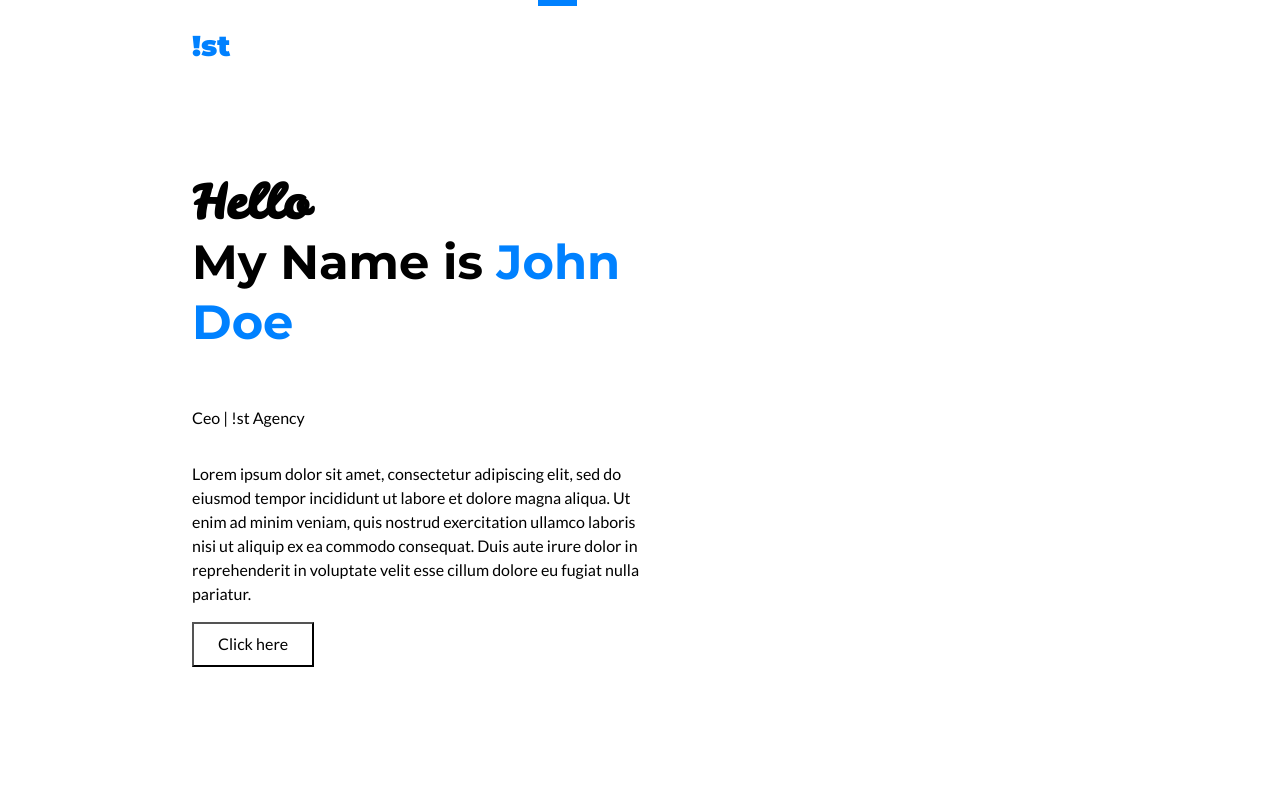
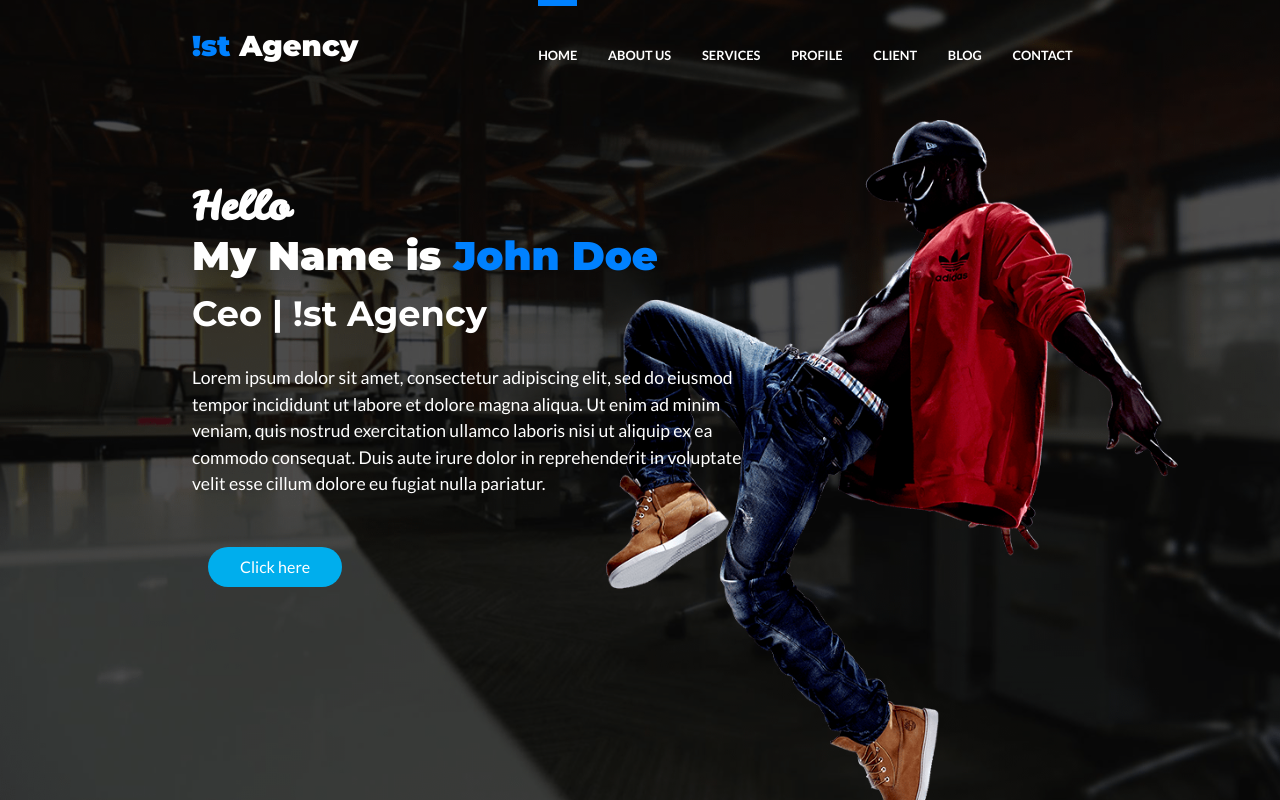
Before and after one commit to NilmergOmino/weekly-challenge_23, a website built with webpack: page index.html in a window 1280 px wide. Shown: the top 800 px of the page. Built offline with Linux system fonts and the light colour scheme.

Commit message:
header fiinished

```diff
--- a/index.html
+++ b/index.html
@@ -26,17 +26,17 @@
             <li class="menu_item"><a href="#contact" class="menu_link _link _js-anchor">contact</a></li>
         </ul>
     </nav>
-    <header class="root_header header _box-main" id="home">
-        <img src="" alt="" class="header_image">
+    <header class="root_header header _box-main _effect-darken" id="home">
         <div class="header_box -content">
             <h1 class="header_heading">
-                <span class="_text-fancy">Hello</span><br>
+                <span class="header_text _text-fancy">Hello</span>
                 My Name is <span class="_text-blue">John Doe</span>
             </h1>
             <p class="header_subHeading">Ceo | !st Agency</p>
             <p class="header_paragraph _paragraph">Lorem ipsum dolor sit amet, consectetur adipiscing elit, sed do eiusmod tempor incididunt ut labore et dolore magna aliqua. Ut enim ad minim veniam, quis nostrud exercitation ullamco laboris nisi ut aliquip ex ea commodo consequat. Duis aute irure dolor in reprehenderit in voluptate velit esse cillum dolore eu fugiat nulla pariatur.</p>
             <button class="header_button _button _button-primary">Click here</button>
         </div>
+        <img src="dist/assets/img/man-min.png" alt="" class="header_image">
     </header>
     <main class="root_main main">
         <article class="main_aboutUs aboutUs _box-main" id="about-us">
--- a/src/scss/base/colors.scss
+++ b/src/scss/base/colors.scss
@@ -1 +1,2 @@
 $colorAzureRadiance: #0081FF;
+$colorCerulean: #00aeed;
--- a/src/scss/components/header.scss
+++ b/src/scss/components/header.scss
@@ -1,24 +1,98 @@
 .header {
     @include flex(column,nowrap,center,flex-start,center);
     background-color: black;
-    background-image: url('../assets/office.png');
+    background-image: url('../assets/office-min.png');
     background-repeat: no-repeat;
     background-size: cover;
     background-attachment: fixed;
+    color: white;
+    padding-top: 6em;
+    padding-bottom: 6em;
+    overflow: hidden;
+    &:before {
+
+    }
+    &_image {
+        position: absolute;
+        opacity: 0.8;
+        z-index: 4;
+        top: 15%;
+        left: 5%;
+        max-width: 80%;
+        min-width: 350px;
+        max-height: 90%;
+    }
     &_box.-content {
         @include flex(column,nowrap,center,flex-start,center);
         width: 100%;
+        position: relative;
+        z-index: 5;
     }
+    &_heading {
+        font-weight: 900;
+        font-size: 2.5em;
+        margin: 0;
+    }
+    &_text {
+        display: block;
+        font-size: 1em;
+    }
+    &_subHeading {
+        font-family: $fontHeadings;
+        font-size: 2.2em;
+        margin: .2em 0;
+        font-weight: 400;
+    }
+    &_paragraph {
 
+    }
+    &_button {
+        margin: 2em 1em;
+    }
+    @include screen('min-width: 380px'){
+        overflow: visible;
+    }
+    @include screen(mobile){
+        &_image {
+            left: auto;
+            right: 5%;
+            max-width: 70%;
+            min-width: 0;
+        }
+    }
+    @include screen(mobileBig){
+        &_box.-content {
+            width: 75%;
+        }
+    }
     @include screen(tablet) {
         &_box.-content {
             width: 70%;
+        }
+        &_image {
+            right: 8%;
+            max-width: 60%;
         }
     }
 
     @include screen(desktop) {
         &_box.-content {
+            width: 65%;
+        }
+        &_image {
+            // right: 12%;
+            max-width: 55%;
+            opacity: 1;
+        }
+    }
+
+    @include screen('min-width: 1400px'){
+        &_box.-content {
             width: 50%;
+        }
+        &_image {
+            right: 12%;
+            max-width: 65%;
         }
     }
 }
--- a/src/scss/components/menu.scss
+++ b/src/scss/components/menu.scss
@@ -23,8 +23,10 @@
         font-size: 1.2em;
         transition: $timeFast;
     }
-    &_link:hover {
+    &_link:hover,
+    &_link:focus {
         color: $colorAzureRadiance;
+        outline: none;
     }
     &_link:before {
         content: '';
--- a/src/scss/components/navbar.scss
+++ b/src/scss/components/navbar.scss
@@ -10,7 +10,8 @@
         user-select: none;
         overflow-wrap: none;
     }
-    &_logo:hover {
+    &_logo:hover,
+    &_logo:focus {
         opacity: 0.9;
     }
     &_trigger {
--- a/src/scss/mixins/media.scss
+++ b/src/scss/mixins/media.scss
@@ -1,6 +1,7 @@
 @mixin screen($size) {
     $desktop: "(min-width: 1024px)";
     $tablet: "(min-width: 768px)";
+    $mobileBig: "(min-width: 550px)";
     $mobile: "(min-width: 460px)";
     @if $size == desktop {
         @media only screen and #{$desktop} {
@@ -9,6 +10,11 @@
     }
     @else if $size == tablet {
         @media only screen and #{$tablet} {
+            @content;
+        }
+    }
+    @else if $size == mobileBig {
+        @media only screen and #{$mobileBig} {
             @content;
         }
     }
--- a/src/scss/soul-parts/_button.scss
+++ b/src/scss/soul-parts/_button.scss
@@ -1,8 +1,25 @@
 ._button{
+    @include flex(row,nowrap,center,center,center);
     box-sizing: border-box;
     background-color: transparent;
     border-radius: 0;
     border: 1px solid inherit;
     cursor: pointer;
     padding: 0.7em 1.5em;
+
+    &-primary {
+        margin: 0;
+        border: 0;
+        border-radius: 1.5em;
+        padding: 0 2em;
+        height: 2.5em;
+        min-width: 8em;
+        color: white;
+        background-color: $colorCerulean;
+        transition: $timeFast;
+    }
+    &-primary:hover,
+    &-primary:focus {
+        opacity: 0.8;
+    }
 }
--- /dev/null
+++ b/src/scss/soul-parts/_effect.scss
@@ -0,0 +1,16 @@
+._effect {
+    &-darken {
+        position: relative;
+    }
+    &-darken:before {
+        content: '';
+        display: block;
+        top: 0;
+        left: 0;
+        width: 100%;
+        height: 100%;
+        position: absolute;
+        background-color: rgba(black,0.7);
+        z-index: 0;
+    }
+}
--- /dev/null
+++ b/src/scss/soul-parts/_paragraph.scss
@@ -0,0 +1,6 @@
+._paragraph {
+    font-size: 1.1em;
+    &-small {
+        font-size: 0.9em;
+    }
+}
--- a/src/scss/soul-parts/all.scss
+++ b/src/scss/soul-parts/all.scss
@@ -4,3 +4,5 @@
 @import 'button';
 @import 'box';
 @import 'link';
+@import 'effect';
+@import 'paragraph';
```
Also changed, not shown: dist/assets/img/man-min.png (added), dist/assets/office-min.png (added), dist/css/style.css, dist/js/bundle.js, src/assets/img/man-min.png (added), src/assets/img/man.png (added), 2 other files.
